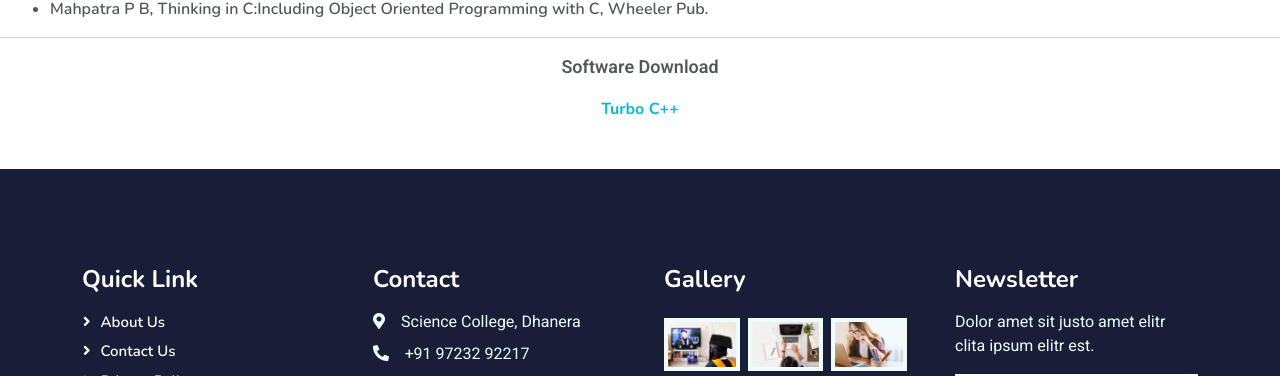
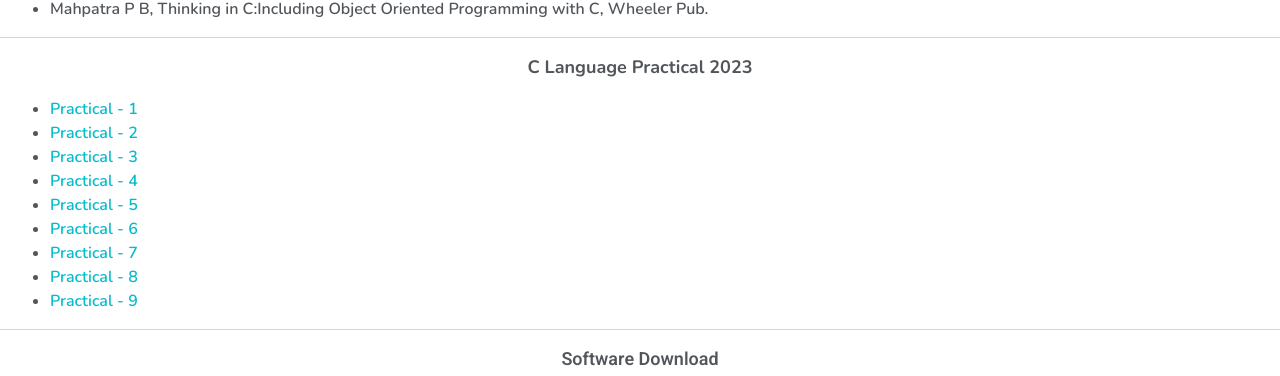
Before and after one commit to MaynkPatel/MaynkPatel, a plain HTML site: page C Language Programming.html in a window 1280 px wide. Shown: the part 1044-1420 px from the top of the page. Drawn offline with nearby package versions, Linux system fonts and the light colour scheme.

Commit message:
Update C Language Programming.html
Add New Practical 2023

```diff
--- a/C Language Programming.html
+++ b/C Language Programming.html
@@ -160,6 +160,29 @@
 
     <hr>
 
+    <div class="separator" style="clear: both; text-align: center; font-family: 'Nunito',sans-serif;">
+        <p style="text-align: center;">
+            <b>
+                <span style="font-size: large;">C Language Practical 2023</span>
+            </b>
+        </p>
+        <p style="text-align: left; margin: auto; padding-left: 20px;">
+        <ul style="text-align: left; margin: auto; padding-left: 50px;">
+            <li><a href="https://drive.google.com/drive/folders/1N13yauI4Nvcrd6dis3PnX3YrtW2Dpinu?usp=sharing" target="_blank">Practical - 1</a></li>
+            <li><a href="https://drive.google.com/drive/folders/1dwmQoRM5sbW2T5ENEoHywKyM-VibHBZb?usp=sharing" target="_blank">Practical - 2</a></li>
+            <li><a href="https://drive.google.com/drive/folders/1d5ygW2CDnoIBIzS256UIIA6vOa6aOcs3?usp=sharing" target="_blank">Practical - 3</a></li>
+            <li><a href="/404.html" target="_blank">Practical - 4</a></li>
+            <li><a href="https://drive.google.com/drive/folders/1klDG01v3L746b5ALCI38WzlOfr0RWz0O?usp=sharing" target="_blank">Practical - 5</a></li>
+            <li><a href="/404.html" target="_blank">Practical - 6</a></li>
+            <li><a href="https://drive.google.com/drive/folders/1HHa5YgdIMLNJGG4Ell-YSubbzw0uYeQA?usp=sharing" target="_blank">Practical - 7</a></li>
+            <li><a href="https://drive.google.com/drive/folders/1Eo8ChU8HNNcwMiwRBEz1pG6JtFQqZhrh?usp=sharing" target="_blank">Practical - 8</a></li>
+            <li><a href="https://drive.google.com/drive/folders/14lFk0daCHUBAT1WjFTtr32JkeNeQeKx8?usp=sharing" target="_blank">Practical - 9</a></li>
+        </ul>
+        </p>
+    </div>
+
+    <hr>
+
     <div class="separator" style="clear: both; text-align: center;">
         <p style="text-align: center;">
             <b>
```
